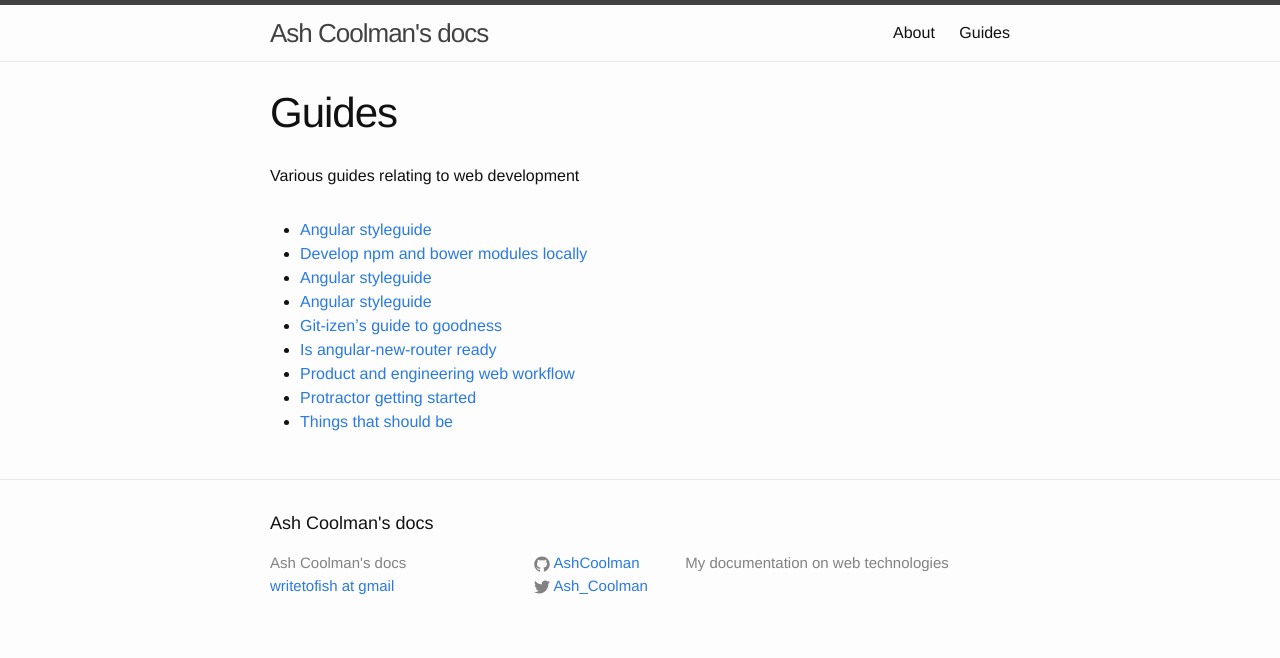
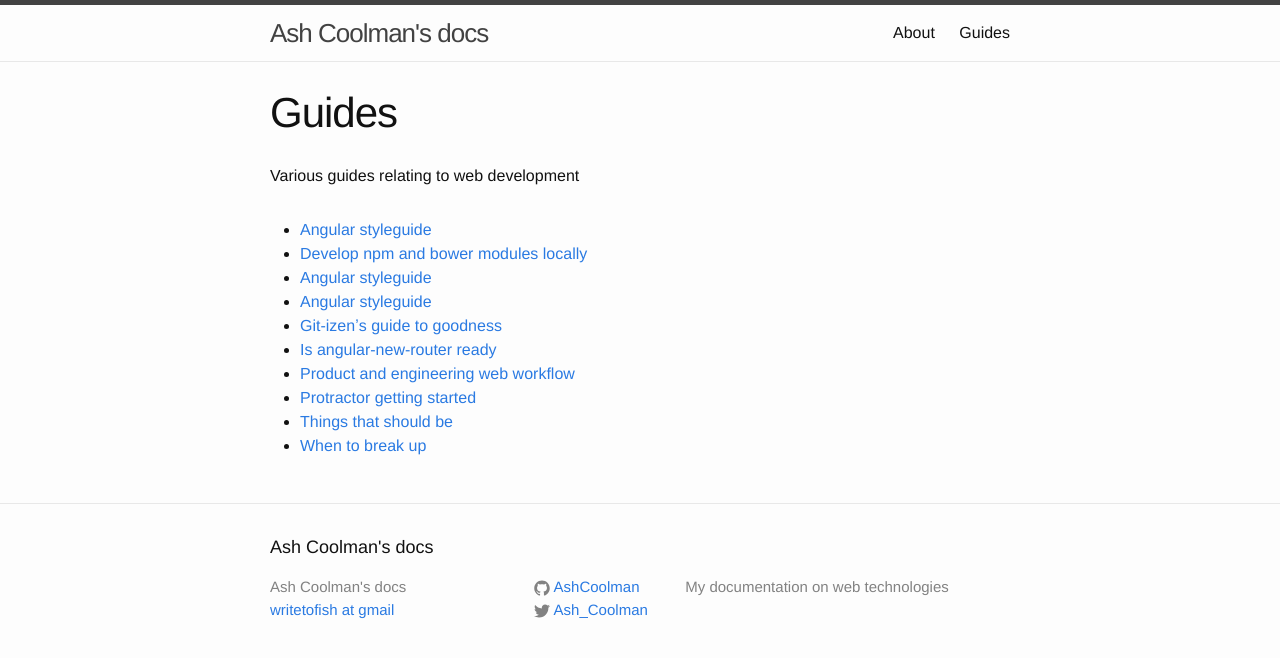
Before and after one commit to AshCoolman/docs, a Jekyll site: the page built from guides.md, in a window 1280 px wide. Shown: the top 658 px of the page. Built offline with Jekyll 4.4.1, drawn with Linux system fonts in a browser that asks for light colours.

Commit message:
update: meta

```diff
--- a/guides/when-to-break-up.md
+++ b/guides/when-to-break-up.md
@@ -1,3 +1,9 @@
+---
+layout: page
+type: guide
+title: When to break up
+permalink: /guides/when-to-break-up/
+---
 
 1. **Should I start spliting this file up?**
     1. How many lines is it?
```
